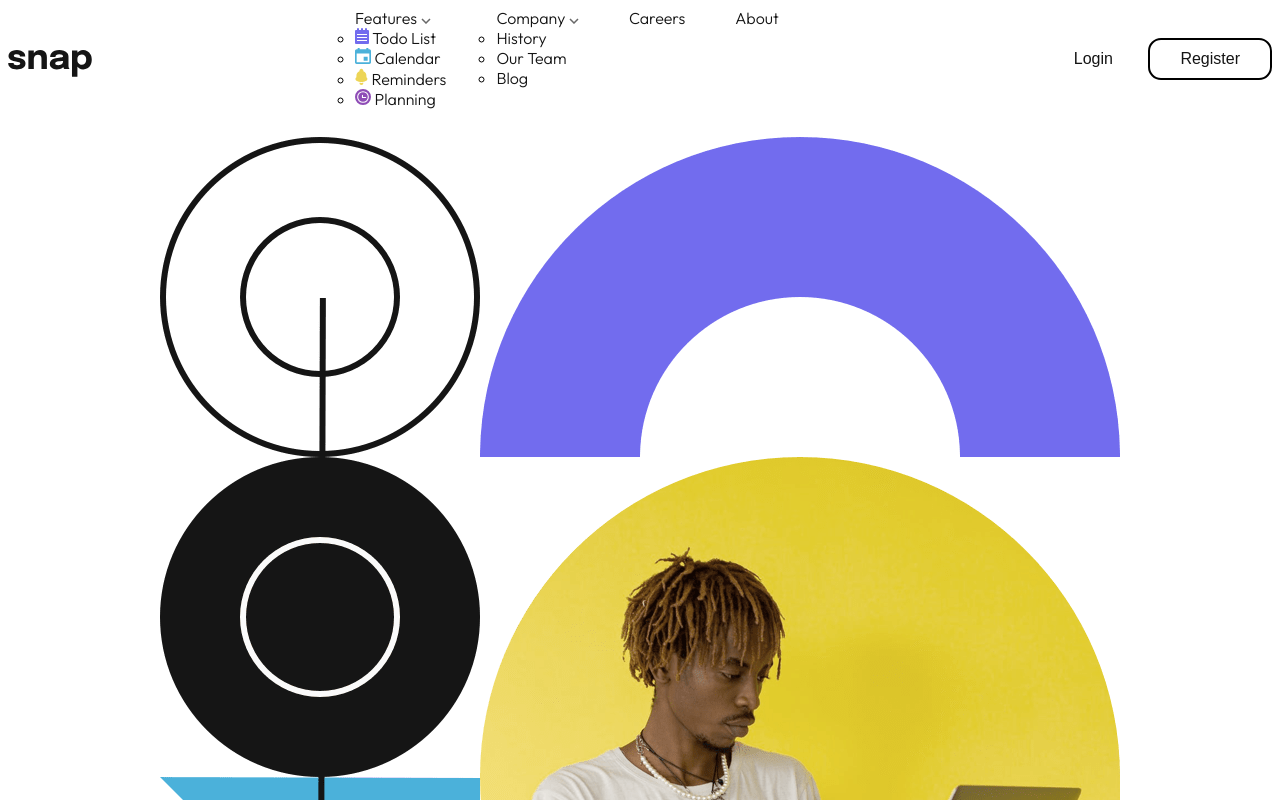
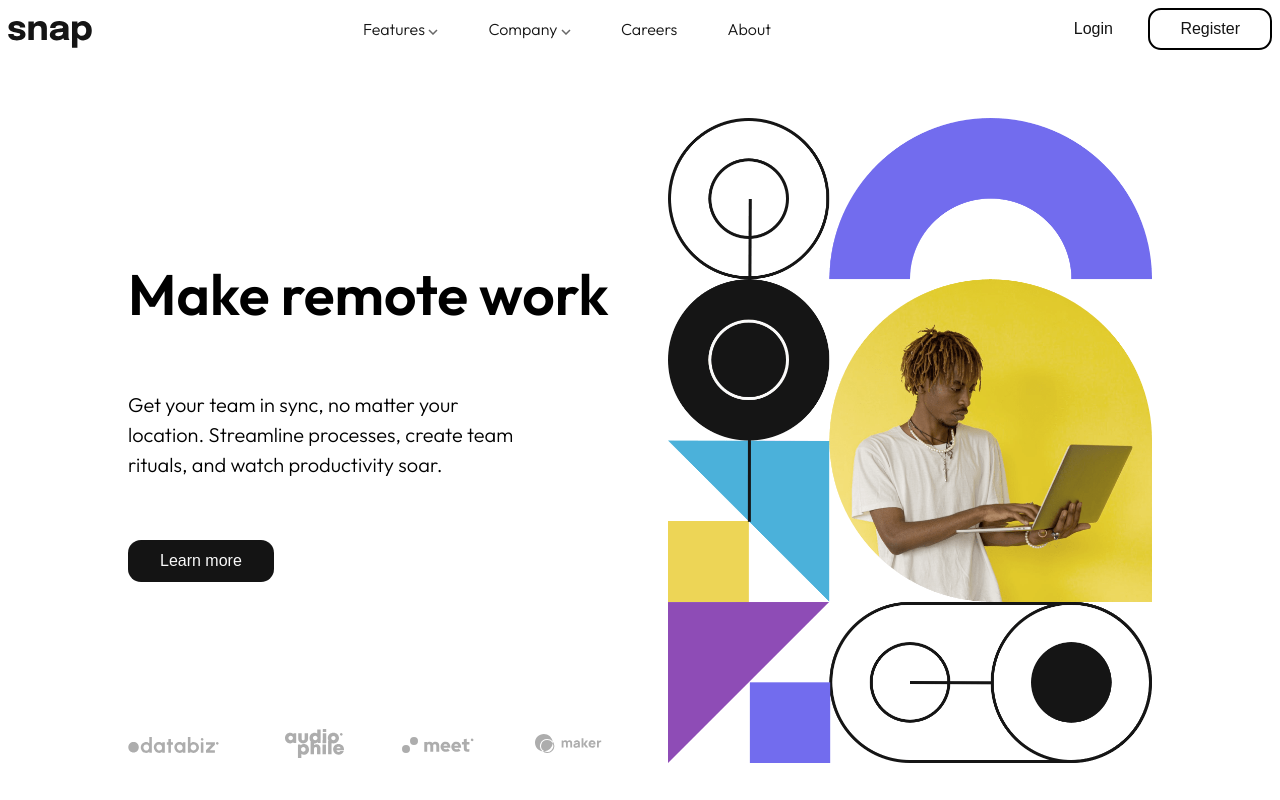
Before and after one commit to Jcorrales07/Landing-Page, a plain HTML site: page index.html in a window 1280 px wide. Shown: the top 800 px of the page. Drawn offline with Linux system fonts and the light colour scheme.

Commit message:
desktop design FINISHED

```diff
--- a/index.html
+++ b/index.html
@@ -39,7 +39,7 @@
                             />
                         </div>
 
-                        <ul class="list__show">
+                        <!-- <ul class="list__show">
                             <li class="list__inside">
                                 <img
                                     src="./images/icon-todo.svg"
@@ -71,7 +71,7 @@
                                 />
                                 <a href="#" class="nav__link">Planning</a>
                             </li>
-                        </ul>
+                        </ul> -->
                     </li>
 
                     <li class="list__item">
@@ -83,7 +83,7 @@
                             />
                         </div>
 
-                        <ul class="list__show">
+                        <!-- <ul class="list__show">
                             <li class="list__inside">
                                 <a href="#" class="nav__link">History</a>
                             </li>
@@ -95,7 +95,7 @@
                             <li class="list__inside">
                                 <a href="#" class="nav__link">Blog</a>
                             </li>
-                        </ul>
+                        </ul> -->
                     </li>
 
                     <li class="list__item">
@@ -160,7 +160,6 @@
                         <div><img src="./images/client-maker.svg" alt="maker" /></div>
                     </div>
                 </div>
-
             </section>
         </main>
 
--- a/styles/styles.css
+++ b/styles/styles.css
@@ -41,7 +41,7 @@ body {
     justify-content: space-between;
     gap: 5rem;
     padding: 0.8rem;
-    margin-bottom: 2rem;
+    margin-bottom: 6rem;
     max-width: 1440px;
     font-size: 1.6rem;
 }
@@ -104,6 +104,7 @@ button {
     align-items: center;
     flex-direction: column;
     justify-content: center;
+    gap: 5rem;
 }
 
 .main-section__img {
@@ -126,7 +127,7 @@ button {
 
 .main-section__info p {
     width: 95%;
-    margin: auto;
+    display: inline-block;
     font-size: 2rem;
     margin-bottom: 2rem;
 }
@@ -148,12 +149,49 @@ button {
 }
 
 @media screen and (max-width: 425px) {
+
+
     .main-section__clients img {
         width: 80%;
     }
 }
 
 @media screen and (min-width: 1024px) {
+    .main-section__container {
+        width: 80%;
+        margin: auto;
+        display: flex;
+        flex-direction: row-reverse;
+    }
+
+    .main-section__info {
+        text-align: left;
+    }
+
+    .main-section__info h1 {
+        font-size: 9.7rem;
+        margin-top: 12rem;
+        margin-bottom: 6rem;
+    }
+
+    .main-section__info p {
+        width: 80%;
+        line-height: 3rem;
+        margin-bottom: 6rem;
+    }
+
+    .main-section__info button {
+        margin-bottom: 30%;
+    }
+
+    .main-section__clients {
+        justify-content: space-between;
+    }
+
+    .main-section__clients img {
+        width: 100%;
+    }
+
     .mobile-device {
         display: none;
     }
@@ -167,4 +205,12 @@ button {
     .nav .list {
         margin-right: 0;
     }
+
+    .main-section__info h1 {
+        font-size: 5.7rem;
+    }
+
+    .main-section__clients img {
+        width: 80%;
+    }
 }
```
